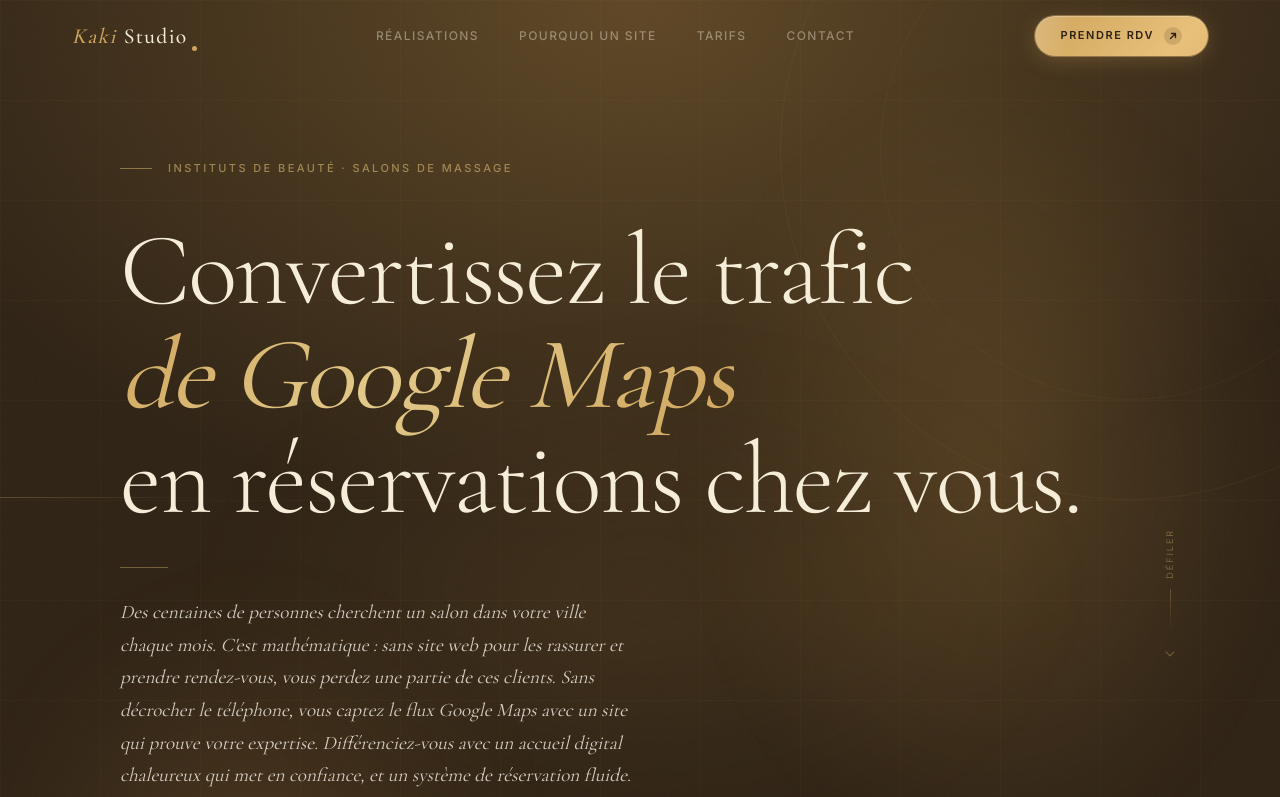
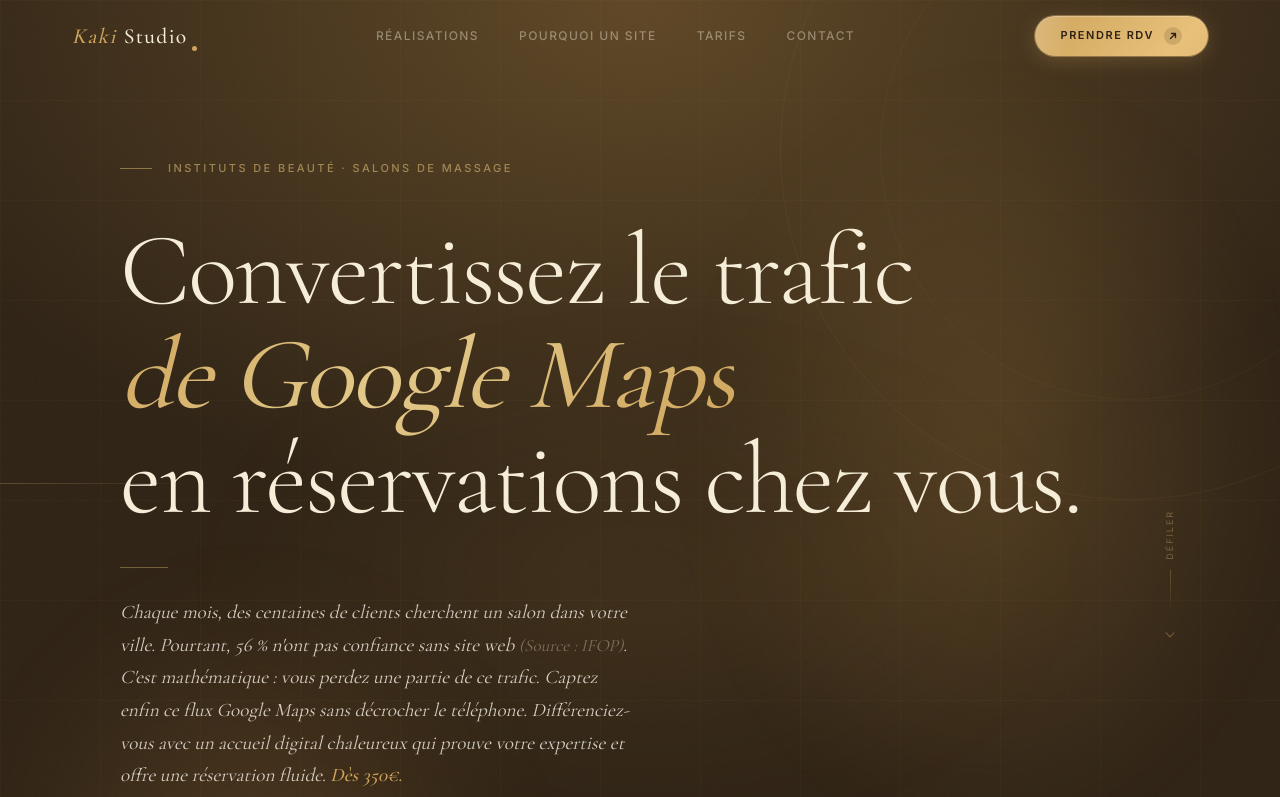
Before and after one commit to HEYMTAK/simon-peckre, a Next.js app: page /beaute in a window 1280 px wide. Shown: the top 797 px of the page. Built offline with nearby package versions, Linux system fonts and the light colour scheme.

Commit message:
copy: nouveau sous-titre hero IFOP

```diff
--- a/src/components/beaute/Hero.tsx
+++ b/src/components/beaute/Hero.tsx
@@ -213,8 +213,8 @@
                 marginBottom: "2.75rem",
               }}
             >
-              Des centaines de personnes cherchent un salon dans votre ville chaque mois. C&apos;est mathématique : sans site web pour les rassurer et prendre rendez-vous, vous perdez une partie de ces clients. Sans décrocher le téléphone, vous captez le flux Google Maps avec un site qui prouve votre expertise. Différenciez-vous avec un accueil digital chaleureux qui met en confiance, et un système de réservation fluide.{" "}
-              <span style={{ color: "#CFA55C", fontWeight: 500 }}>À partir de 350€.</span>
+              Chaque mois, des centaines de clients cherchent un salon dans votre ville. Pourtant, 56 % n&apos;ont pas confiance sans site web <span style={{ color: "rgba(245,237,216,0.35)", fontSize: "0.9em" }}>(Source : IFOP)</span>. C&apos;est mathématique : vous perdez une partie de ce trafic. Captez enfin ce flux Google Maps sans décrocher le téléphone. Différenciez-vous avec un accueil digital chaleureux qui prouve votre expertise et offre une réservation fluide.{" "}
+              <span style={{ color: "#CFA55C", fontWeight: 500 }}>Dès 350€.</span>
             </motion.p>
 
             {/* CTAs */}
```
